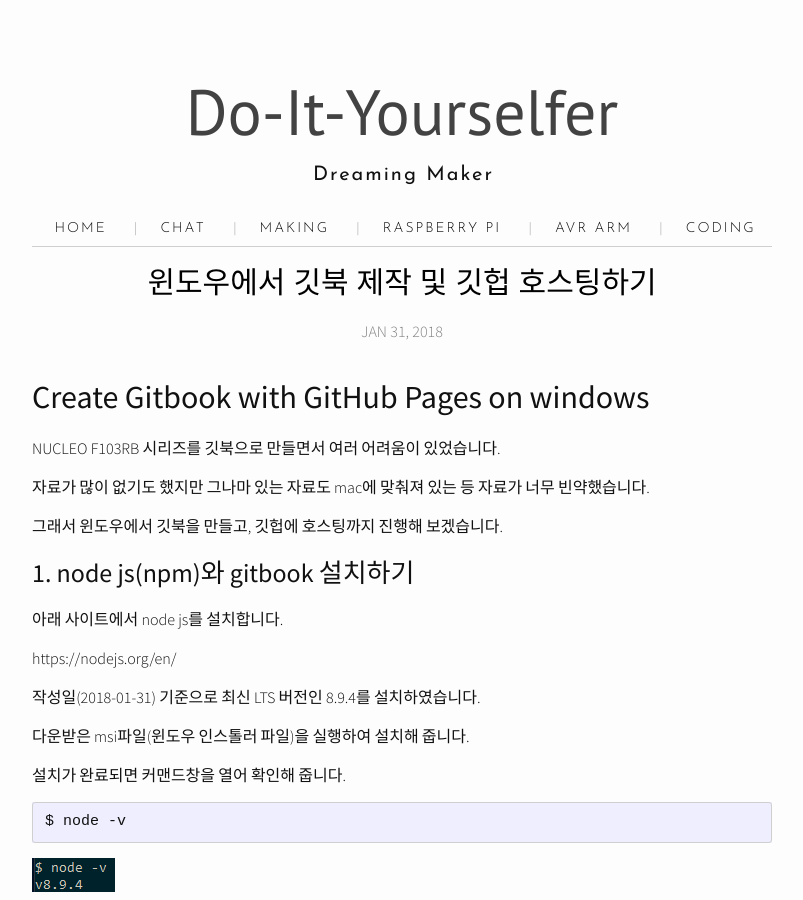
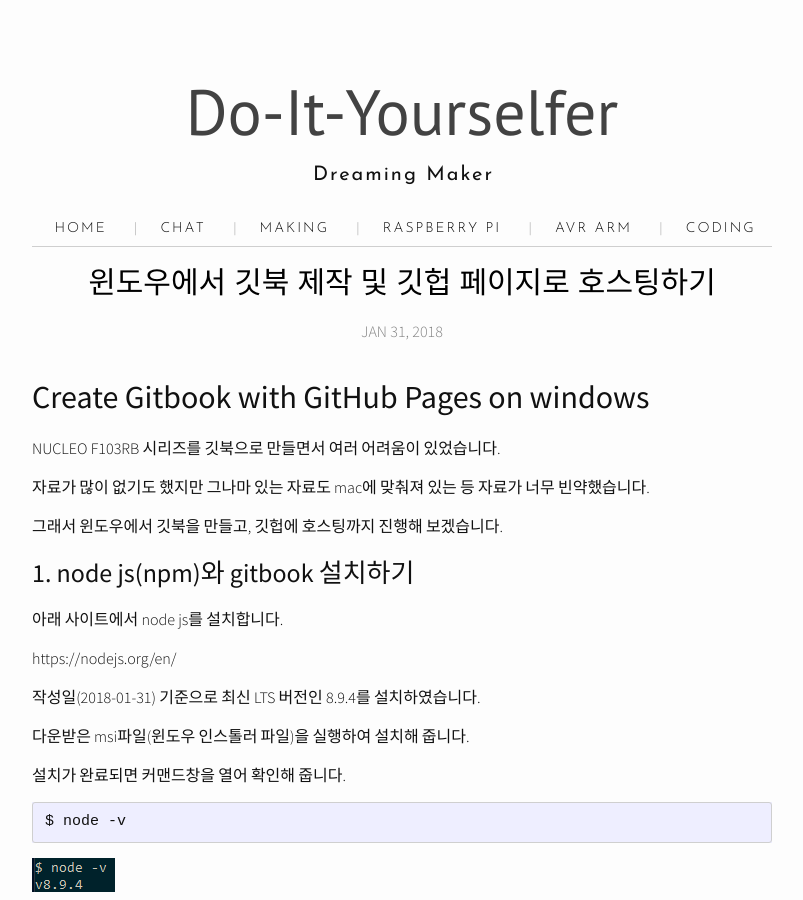
Before and after one commit to Bill-Park/bill-park.github.io, a Jekyll site: the page built from _posts/2018-01-31-gitbook-on-windows.markdown, in a window 1280 px wide and 900 px high. Shown: the whole window, without its empty margins (238-1041 px from the left). Built offline with Jekyll 4.4.1, drawn with Linux system fonts in a browser that asks for light colours; nearby versions of some CDN libraries.

Commit message:
fix title

```diff
--- a/_posts/2018-01-31-gitbook-on-windows.markdown
+++ b/_posts/2018-01-31-gitbook-on-windows.markdown
@@ -1,6 +1,6 @@
 ---
 layout: post
-title:  "윈도우에서 깃북 제작 및 깃헙 호스팅하기"
+title:  "윈도우에서 깃북 제작 및 깃헙 페이지로 호스팅하기"
 categories: [coding]
 ---
 
```
